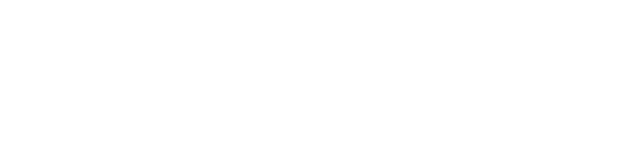
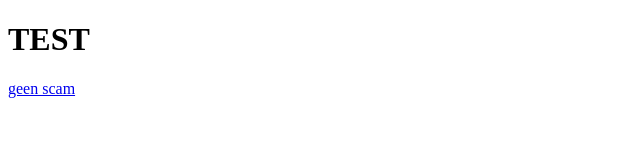
Before and after one commit to Haytoche03/WebAdvanced, a plain HTML site: page index.html in a window 1280 px wide. Shown: the whole page, without its empty margins (0-640 px from the left). Drawn offline with Linux system fonts and the light colour scheme.

Commit message:
scam service
scam service ingesteld

```diff
--- a/index.html
+++ b/index.html
@@ -6,6 +6,7 @@
     <title>Portfolio</title>
 </head>
 <body>
-
+    <h1>TEST</h1>
+    <a href="scam.html">geen scam</a>
 </body>
 </html>
```
Also changed, not shown: scam.html (added, +1 -0 lines).
